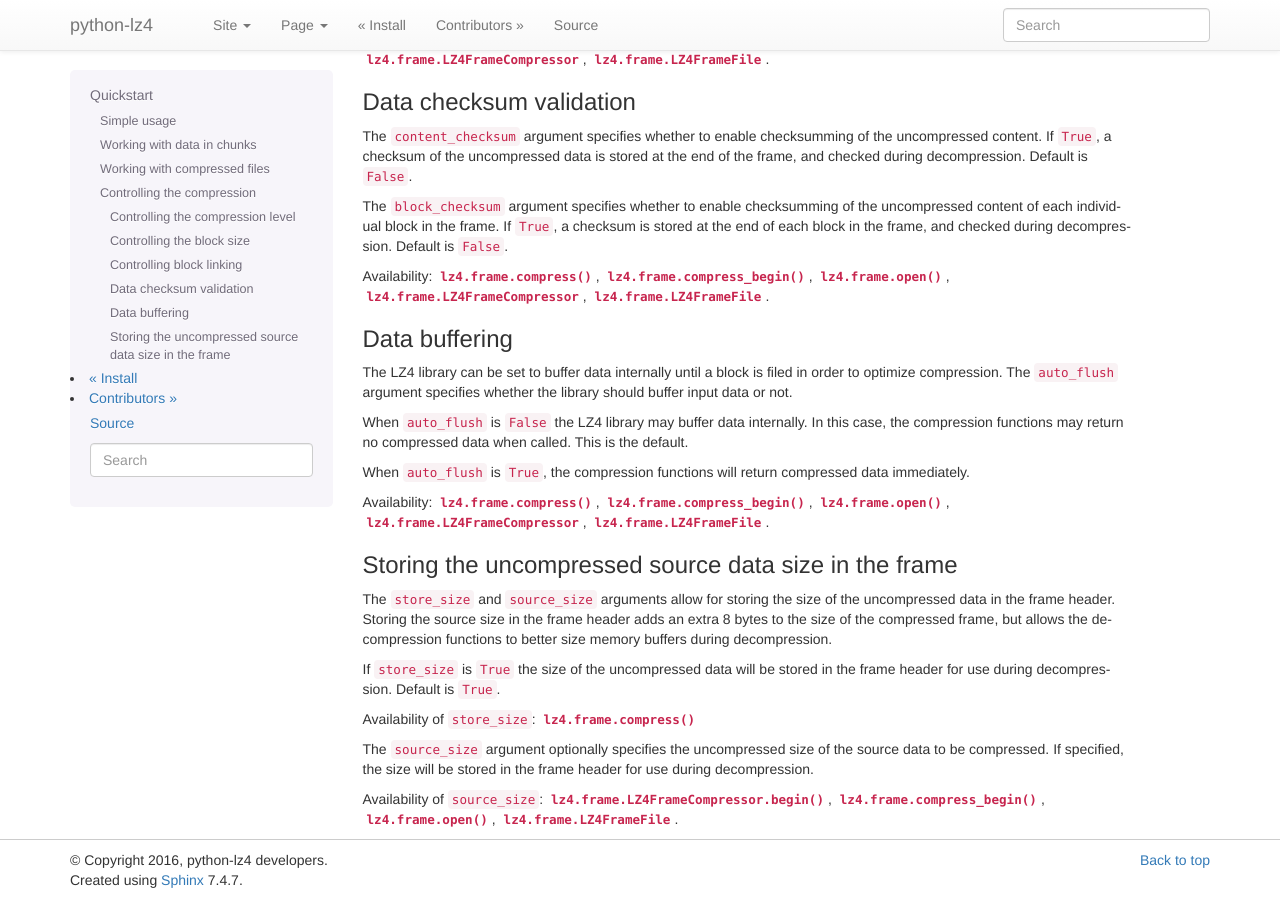
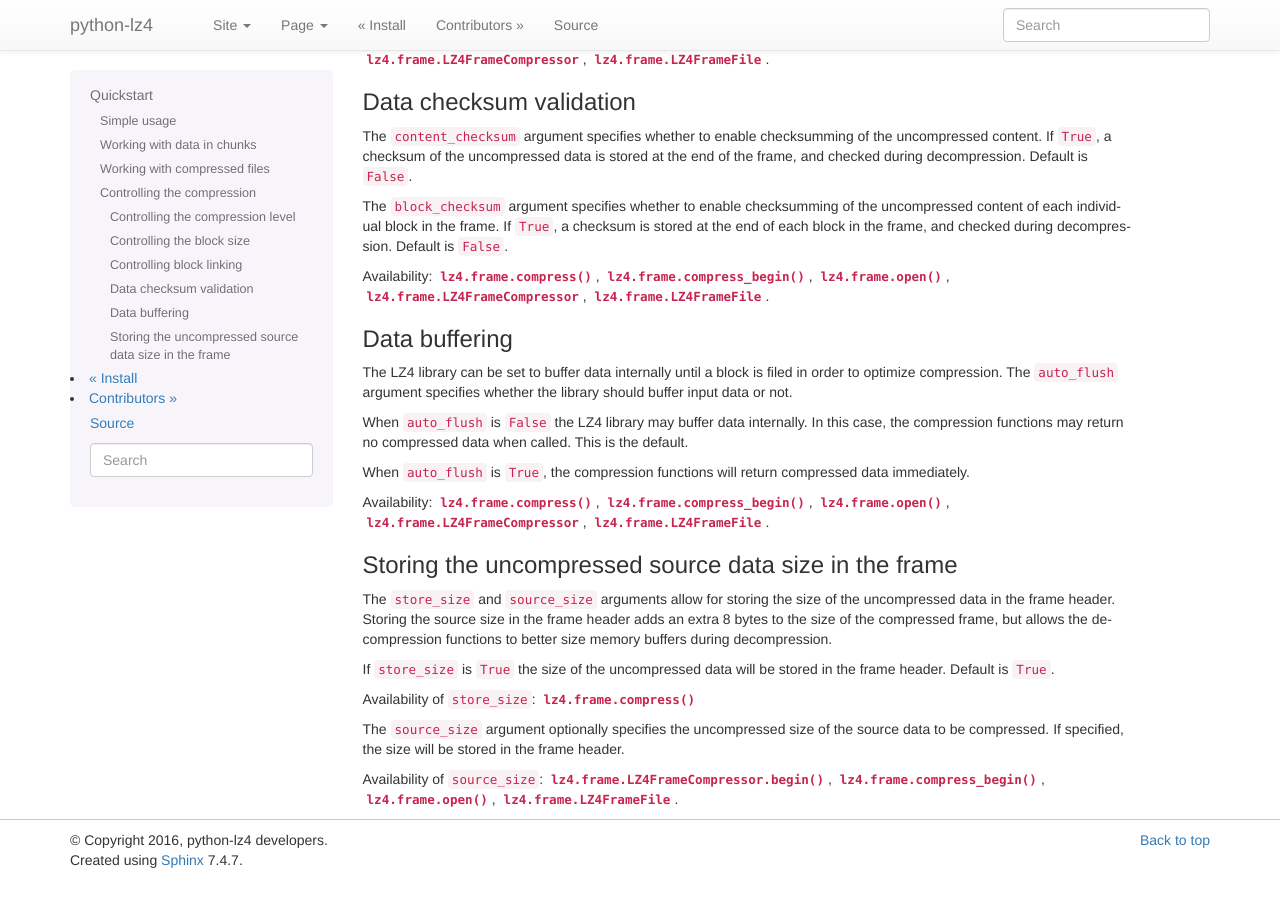
Before and after one commit to python-lz4/python-lz4, a Sphinx documentation site: the page built from docs/quickstart.rst, in a window 1280 px wide and 900 px high, scrolled down 2582 px. Built offline with Sphinx 7.4.7, drawn with Linux system fonts in a browser that asks for light colours; pages that are not in the unit, such as notebooks, are missing from menus; the version number could not be read and is left out.

Commit message:
Clarify quickstart slightly

```diff
--- a/docs/quickstart.rst
+++ b/docs/quickstart.rst
@@ -220,13 +220,13 @@ header adds an extra 8 bytes to the size of the compressed frame, but allows the
 decompression functions to better size memory buffers during decompression.
 
 If ``store_size`` is ``True`` the size of the uncompressed data will be stored in
-the frame header for use during decompression. Default is ``True``.
+the frame header. Default is ``True``.
 
 Availability of ``store_size``: :py:func:`lz4.frame.compress()`
 
 The ``source_size`` argument optionally specifies the uncompressed size of the
 source data to be compressed. If specified, the size will be stored in the frame
-header for use during decompression.
+header.
 
 Availability of ``source_size``: :py:meth:`lz4.frame.LZ4FrameCompressor.begin()`,
 :py:func:`lz4.frame.compress_begin()`, :py:func:`lz4.frame.open()`,
```
